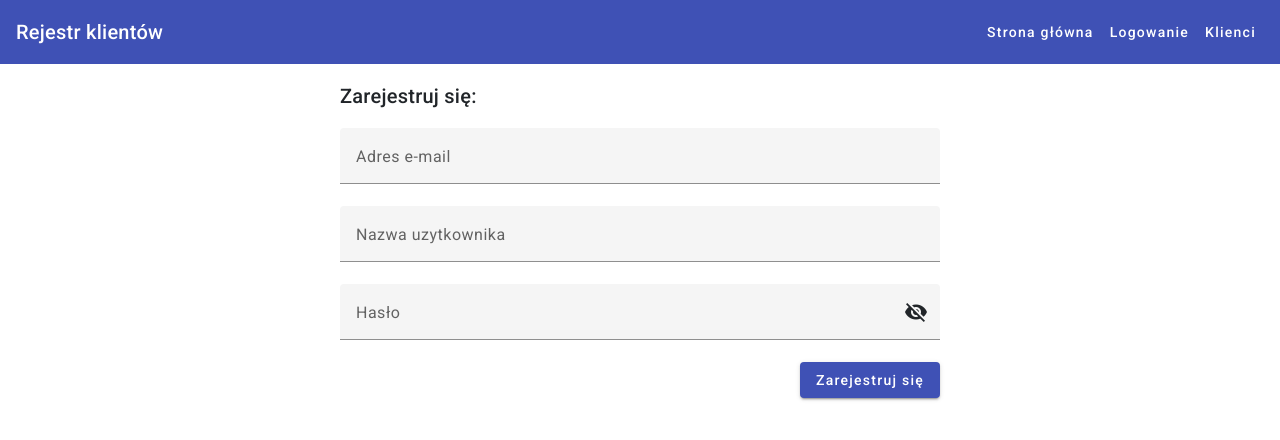
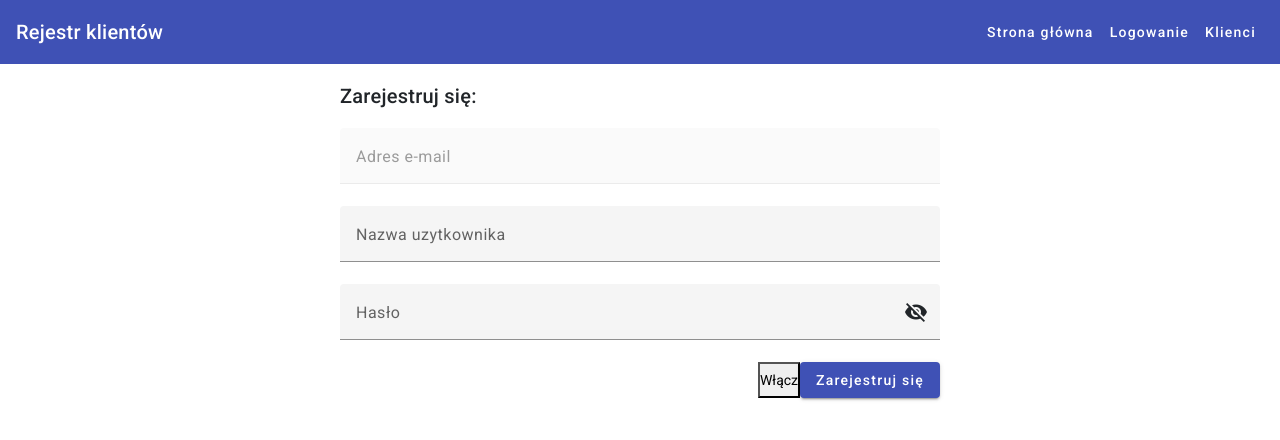
Before and after one commit to TomaszOciepa/angular-course-part-2, an Angular app: page /rejestracja in a window 1280 px wide. Shown: the top 440 px of the page. Built offline with nearby package versions, Linux system fonts and the light colour scheme.

Commit message:
L157 dynamiczne włączanie i wyłączanie kontrolki disable() enable()

```diff
--- a/src/app/modules/auth/components/register/register.component.html
+++ b/src/app/modules/auth/components/register/register.component.html
@@ -33,6 +33,7 @@
       </mat-form-field>
     </div>
     <div class="d-flex justify-content-end">
+      <button type="button" (click)="enableControl()">Włącz</button>
       <button mat-raised-button color="primary" type="submit">
         Zarejestruj się
       </button>
--- a/src/app/modules/auth/components/register/register.component.ts
+++ b/src/app/modules/auth/components/register/register.component.ts
@@ -16,9 +16,15 @@ export class RegisterComponent implements OnInit {
   });
 
   ngOnInit(): void {
-    this.registerForm.controls.email.valueChanges.subscribe((text) => {
-      console.log(text);
-    });
+    // this.registerForm.controls.email.valueChanges.subscribe((text) => {
+    //   console.log(text);
+    // });
+    console.log('');
+    this.registerForm.controls.email.disable();
+  }
+
+  enableControl() {
+    this.registerForm.controls.email.enable();
   }
 
   onRegister() {
```
